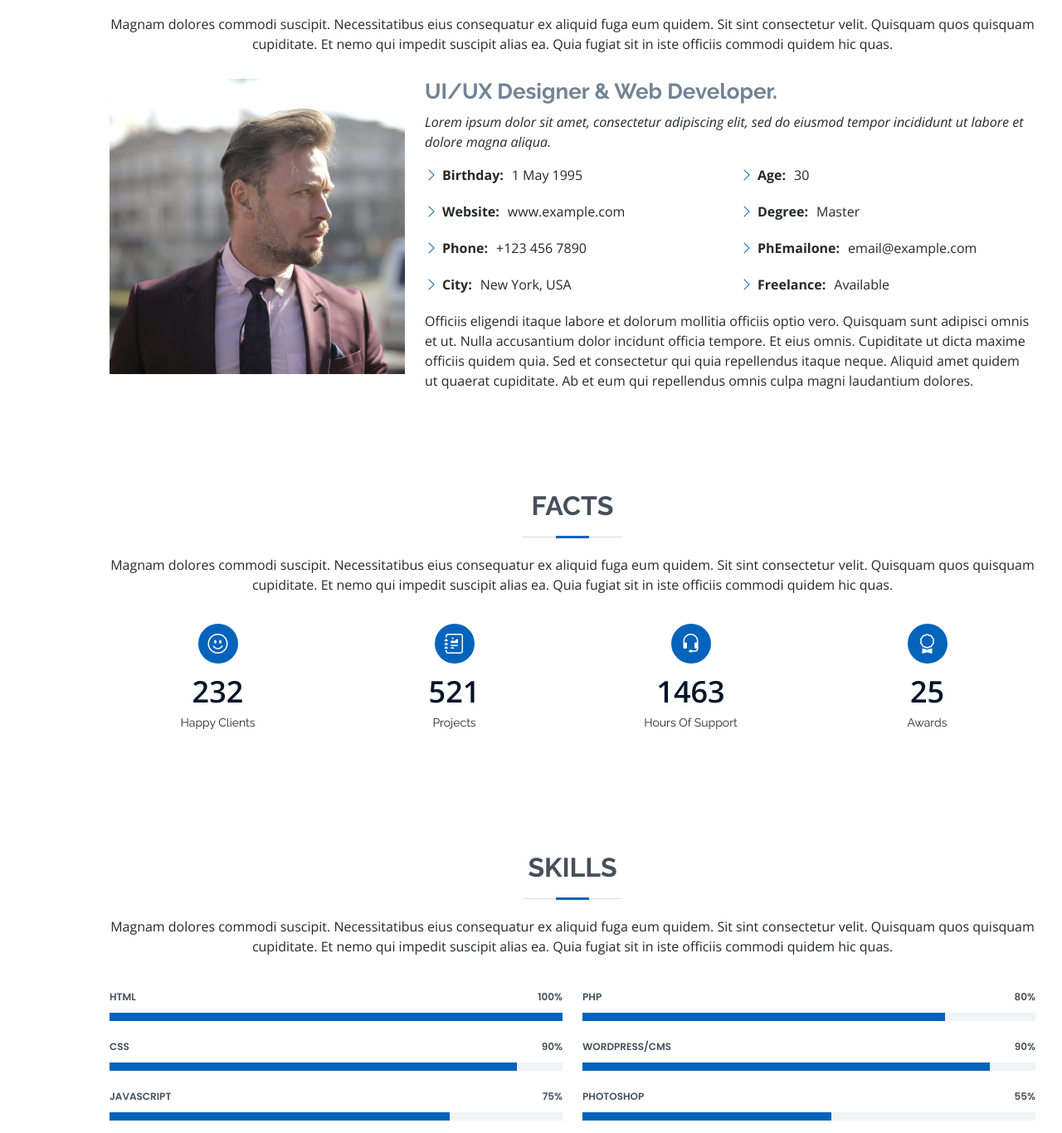
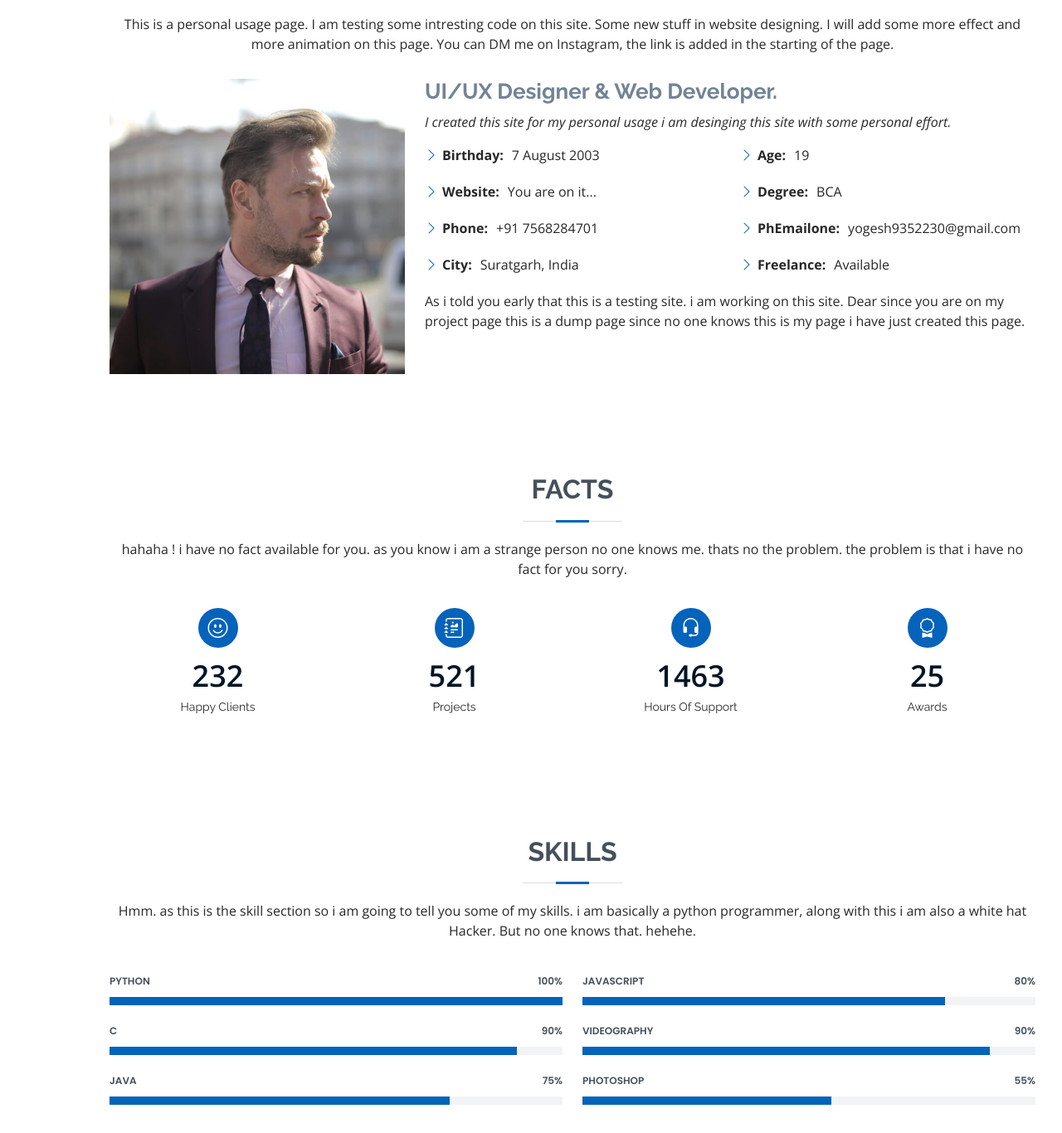
Before and after one commit to pandiit-jii/pandiit-jii.github.io, a plain HTML site: page index.html in a window 1280 px wide. Shown: the part 921-2287 px from the top of the page at 83% size. Drawn offline with nearby package versions, Linux system fonts and the light colour scheme.

Commit message:
Update index.html

```diff
--- a/index.html
+++ b/index.html
@@ -5,7 +5,7 @@
   <meta charset="utf-8">
   <meta content="width=device-width, initial-scale=1.0" name="viewport">
 
-  <title>MyResume Bootstrap Template - Index</title>
+  <title>Mr. Yogesh Sharma Official </title>
   <meta content="" name="description">
   <meta content="" name="keywords">
 
@@ -26,14 +26,6 @@
 
   <!-- Template Main CSS File -->
   <link href="assets/css/style.css" rel="stylesheet">
-
-  <!-- =======================================================
-  * Template Name: MyResume
-  * Updated: Mar 10 2023 with Bootstrap v5.2.3
-  * Template URL: https://bootstrapmade.com/free-html-bootstrap-template-my-resume/
-  * Author: BootstrapMade.com
-  * License: https://bootstrapmade.com/license/
-  ======================================================== -->
 </head>
 
 <body>
@@ -60,12 +52,12 @@
   <!-- ======= Hero Section ======= -->
   <section id="hero" class="d-flex flex-column justify-content-center">
     <div class="container" data-aos="zoom-in" data-aos-delay="100">
-      <h1>Brandon Johnson</h1>
+      <h1>Yogesh Sharma</h1>
       <p>I'm <span class="typed" data-typed-items="Designer, Developer, Freelancer, Photographer"></span></p>
       <div class="social-links">
         <a href="#" class="twitter"><i class="bx bxl-twitter"></i></a>
         <a href="#" class="facebook"><i class="bx bxl-facebook"></i></a>
-        <a href="#" class="instagram"><i class="bx bxl-instagram"></i></a>
+        <a href="https://www.instagram.com/pandiit.jii" class="instagram"><i class="bx bxl-instagram"></i></a>
         <a href="#" class="google-plus"><i class="bx bxl-skype"></i></a>
         <a href="#" class="linkedin"><i class="bx bxl-linkedin"></i></a>
       </div>
@@ -80,7 +72,7 @@
 
         <div class="section-title">
           <h2>About</h2>
-          <p>Magnam dolores commodi suscipit. Necessitatibus eius consequatur ex aliquid fuga eum quidem. Sit sint consectetur velit. Quisquam quos quisquam cupiditate. Et nemo qui impedit suscipit alias ea. Quia fugiat sit in iste officiis commodi quidem hic quas.</p>
+          <p>This is a personal usage page. I am testing some intresting code on this site. Some new stuff in website designing. I will add some more effect and more animation on this page. You can DM me on Instagram, the link is added in the starting of the page.</p>
         </div>
 
         <div class="row">
@@ -90,30 +82,30 @@
           <div class="col-lg-8 pt-4 pt-lg-0 content">
             <h3>UI/UX Designer &amp; Web Developer.</h3>
             <p class="fst-italic">
-              Lorem ipsum dolor sit amet, consectetur adipiscing elit, sed do eiusmod tempor incididunt ut labore et dolore
-              magna aliqua.
+              I created this site for my personal usage i am desinging this site
+              with some personal effort.
             </p>
             <div class="row">
               <div class="col-lg-6">
                 <ul>
-                  <li><i class="bi bi-chevron-right"></i> <strong>Birthday:</strong> <span>1 May 1995</span></li>
-                  <li><i class="bi bi-chevron-right"></i> <strong>Website:</strong> <span>www.example.com</span></li>
-                  <li><i class="bi bi-chevron-right"></i> <strong>Phone:</strong> <span>+123 456 7890</span></li>
-                  <li><i class="bi bi-chevron-right"></i> <strong>City:</strong> <span>New York, USA</span></li>
+                  <li><i class="bi bi-chevron-right"></i> <strong>Birthday:</strong> <span>7 August 2003</span></li>
+                  <li><i class="bi bi-chevron-right"></i> <strong>Website:</strong> <span>You are on it...</span></li>
+                  <li><i class="bi bi-chevron-right"></i> <strong>Phone:</strong> <span>+91 7568284701</span></li>
+                  <li><i class="bi bi-chevron-right"></i> <strong>City:</strong> <span>Suratgarh, India</span></li>
                 </ul>
               </div>
               <div class="col-lg-6">
                 <ul>
-                  <li><i class="bi bi-chevron-right"></i> <strong>Age:</strong> <span>30</span></li>
-                  <li><i class="bi bi-chevron-right"></i> <strong>Degree:</strong> <span>Master</span></li>
-                  <li><i class="bi bi-chevron-right"></i> <strong>PhEmailone:</strong> <span>email@example.com</span></li>
+                  <li><i class="bi bi-chevron-right"></i> <strong>Age:</strong> <span>19</span></li>
+                  <li><i class="bi bi-chevron-right"></i> <strong>Degree:</strong> <span>BCA</span></li>
+                  <li><i class="bi bi-chevron-right"></i> <strong>PhEmailone:</strong> <span>yogesh9352230@gmail.com</span></li>
                   <li><i class="bi bi-chevron-right"></i> <strong>Freelance:</strong> <span>Available</span></li>
                 </ul>
               </div>
             </div>
             <p>
-              Officiis eligendi itaque labore et dolorum mollitia officiis optio vero. Quisquam sunt adipisci omnis et ut. Nulla accusantium dolor incidunt officia tempore. Et eius omnis.
-              Cupiditate ut dicta maxime officiis quidem quia. Sed et consectetur qui quia repellendus itaque neque. Aliquid amet quidem ut quaerat cupiditate. Ab et eum qui repellendus omnis culpa magni laudantium dolores.
+              As i told you early that this is a testing site. i am working on this site.
+              Dear since you are on my project page this is a dump page since no one knows this is my page i have just created this page.
             </p>
           </div>
         </div>
@@ -127,7 +119,7 @@
 
         <div class="section-title">
           <h2>Facts</h2>
-          <p>Magnam dolores commodi suscipit. Necessitatibus eius consequatur ex aliquid fuga eum quidem. Sit sint consectetur velit. Quisquam quos quisquam cupiditate. Et nemo qui impedit suscipit alias ea. Quia fugiat sit in iste officiis commodi quidem hic quas.</p>
+          <p>hahaha ! i have no fact available for you. as you know i am a strange person no one knows me. thats no the problem. the problem is that i have no fact for you sorry.</p>
         </div>
 
         <div class="row">
@@ -175,7 +167,7 @@
 
         <div class="section-title">
           <h2>Skills</h2>
-          <p>Magnam dolores commodi suscipit. Necessitatibus eius consequatur ex aliquid fuga eum quidem. Sit sint consectetur velit. Quisquam quos quisquam cupiditate. Et nemo qui impedit suscipit alias ea. Quia fugiat sit in iste officiis commodi quidem hic quas.</p>
+          <p>Hmm. as this is the skill section so i am going to tell you some of my skills. i am basically a python programmer, along with this i am also a white hat Hacker. But no one knows that. hehehe.</p>
         </div>
 
         <div class="row skills-content">
@@ -183,21 +175,21 @@
           <div class="col-lg-6">
 
             <div class="progress">
-              <span class="skill">HTML <i class="val">100%</i></span>
+              <span class="skill">PYTHON <i class="val">100%</i></span>
               <div class="progress-bar-wrap">
                 <div class="progress-bar" role="progressbar" aria-valuenow="100" aria-valuemin="0" aria-valuemax="100"></div>
               </div>
             </div>
 
             <div class="progress">
-              <span class="skill">CSS <i class="val">90%</i></span>
+              <span class="skill">C <i class="val">90%</i></span>
               <div class="progress-bar-wrap">
                 <div class="progress-bar" role="progressbar" aria-valuenow="90" aria-valuemin="0" aria-valuemax="100"></div>
               </div>
             </div>
 
             <div class="progress">
-              <span class="skill">JavaScript <i class="val">75%</i></span>
+              <span class="skill">Java <i class="val">75%</i></span>
               <div class="progress-bar-wrap">
                 <div class="progress-bar" role="progressbar" aria-valuenow="75" aria-valuemin="0" aria-valuemax="100"></div>
               </div>
@@ -208,14 +200,14 @@
           <div class="col-lg-6">
 
             <div class="progress">
-              <span class="skill">PHP <i class="val">80%</i></span>
+              <span class="skill">JavaScript <i class="val">80%</i></span>
               <div class="progress-bar-wrap">
                 <div class="progress-bar" role="progressbar" aria-valuenow="80" aria-valuemin="0" aria-valuemax="100"></div>
               </div>
             </div>
 
             <div class="progress">
-              <span class="skill">WordPress/CMS <i class="val">90%</i></span>
+              <span class="skill">VideoGraphy <i class="val">90%</i></span>
               <div class="progress-bar-wrap">
                 <div class="progress-bar" role="progressbar" aria-valuenow="90" aria-valuemin="0" aria-valuemax="100"></div>
               </div>
```
